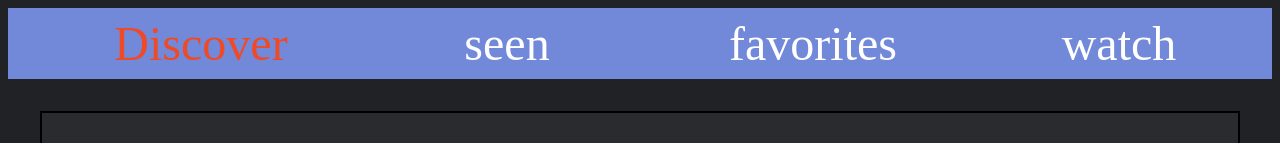
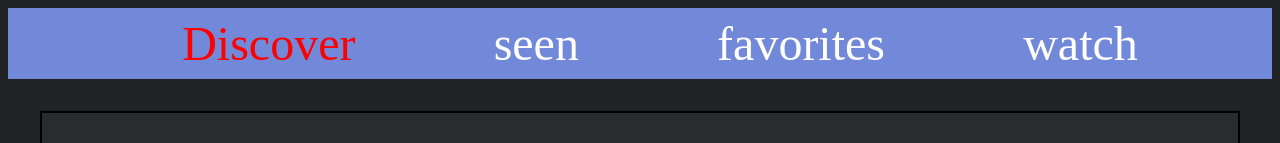
Before and after one commit to PandaGamersHDNL/movieSwprWeb, an Angular app: page / in a window 1280 px wide. Shown: the top 143 px of the page. Built offline with nearby package versions, Linux system fonts and the light colour scheme; data requests are answered from the project's data file.

Commit message:
highlight active route + rm unused css

```diff
--- a/src/app/nav/nav.component.css
+++ b/src/app/nav/nav.component.css
@@ -1,3 +1,6 @@
+.active{
+   color: red !important;
+}
 body {
     background-color: var(--BodyBackground);
     max-width: 100%;
@@ -52,29 +55,6 @@ nav>ul {
     margin: 0;
 }
 
-#DropDown {
-    display: none;
-    margin: 0;
-    padding: 0;
-    position: absolute;
-    height: 100%;
-    width: max-content;
-    z-index: 1;
-}
-
-#Projects:hover ul#DropDown {
-    display: block;
-    width: 100%;
-}
-
-header>nav>ul>li {
-    margin: 0;
-    padding: 0;
-    position: relative;
-    width: 100%;
-    height: 100%;
-    text-align: center;
-}
 
 header>nav>ul>li>a {
     display: block;
@@ -82,32 +62,10 @@ header>nav>ul>li>a {
     text-align: center;
 }
 
-nav>ul>li>ul>li {
-    background-color: var(--HoverColorP);
-    position: relative;
-    /*transition: all linear 0.1s;*/
-}
-
-nav>ul>li>ul>li>a {
-    display: block;
-    text-align: left;
-    width: stretch;
-    font-size: 1.25em;
-    line-height: 1.6em;
-}
-
-nav>ul>li>ul {
-    position: absolute;
-    overflow: visible;
-}
-
-nav a.active {
-    color: var(--HighlightColor);
-}
-
 .siteBody {
     color: var(--Textcolor);
 }
+
 
 .homeBox {
     width: 30em;
--- a/src/app/nav/nav.component.html
+++ b/src/app/nav/nav.component.html
@@ -1,10 +1,10 @@
 <header>
-    <nav>
-        <ul>
-            <li><a class="active" href="./">Discover</a></li>
-            <li> <a href="./">seen</a></li>
-            <li> <a href="./ContactMe.html">favorites</a></li>
-            <li id="Projects"><a href="./watch">watch</a></li>
-        </ul>
-    </nav>
+  <nav>
+    <ul>
+      <li><a routerLink="/" routerLinkActive="active" [routerLinkActiveOptions]={exact:true}>Discover</a></li>
+      <li> <a routerLink="/seen" routerLinkActive="active">seen</a></li>
+      <li> <a routerLink="/fav" routerLinkActive="active">favorites</a></li>
+      <li><a routerLink="/watch" routerLinkActive="active">watch</a></li>
+    </ul>
+  </nav>
 </header>
--- a/src/styles.css
+++ b/src/styles.css
@@ -8,8 +8,8 @@
     --HoverColorP: #089EAC;
     --HoverColorS: #40444B;
     --Textcolor: white;
+    --HighlightColor: #EF4A25;
     --BodyBackground: #202225;
-    --HighlightColor: #EF4A25;
     --BoxBackground: #292B2F;
 }
 
```
